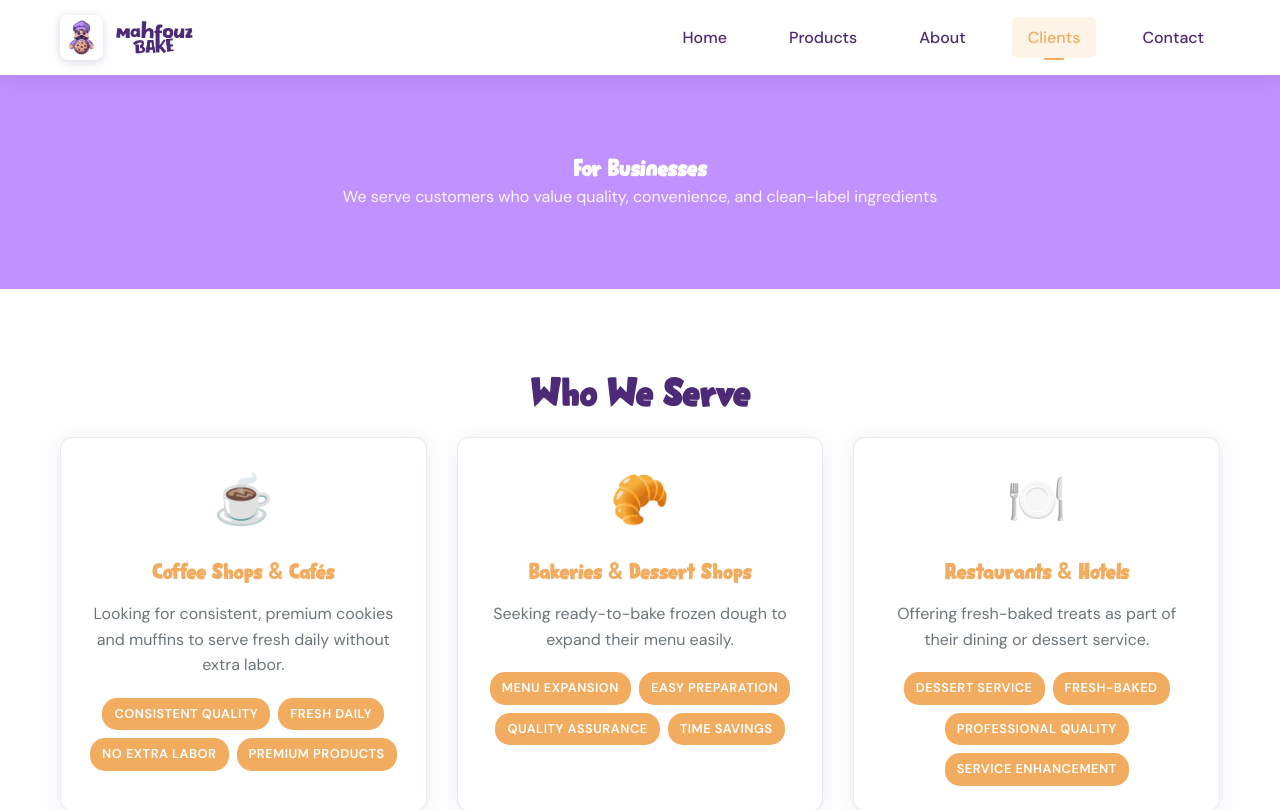
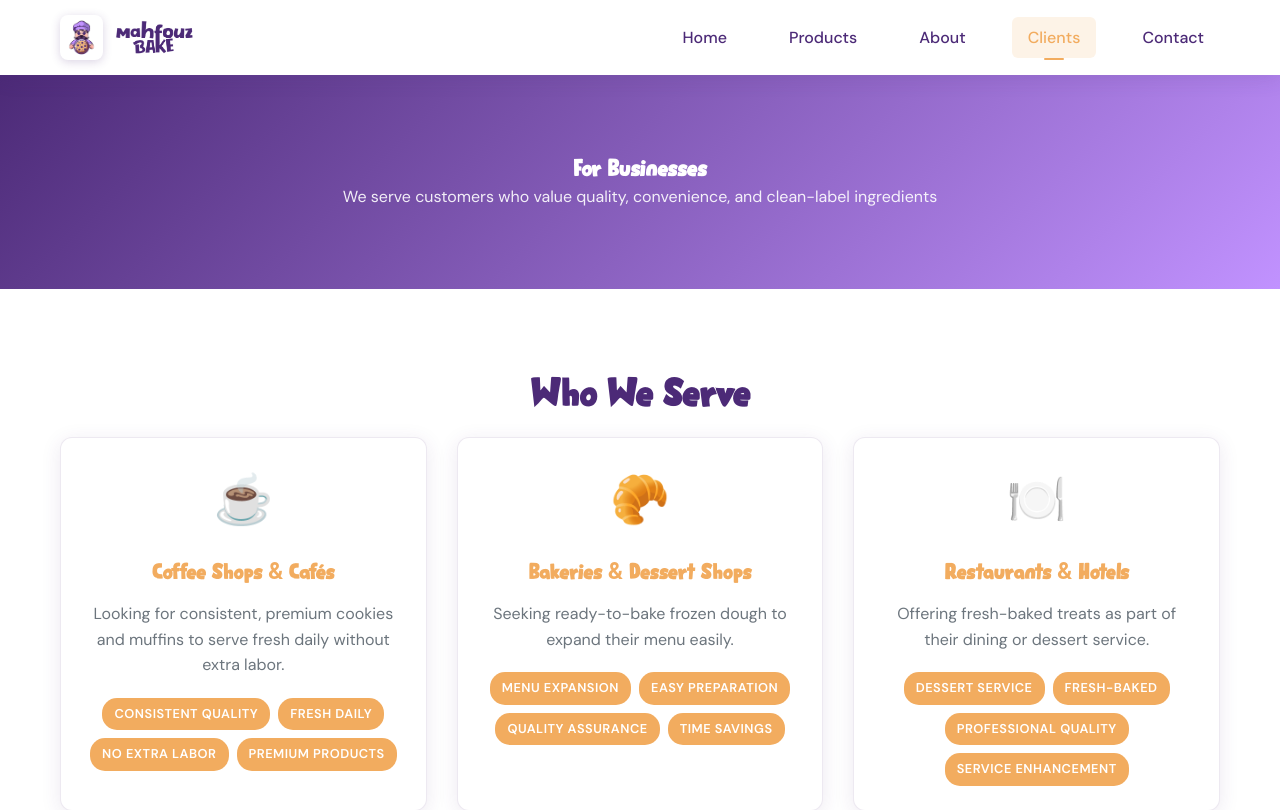
Before and after one commit to mzlad1/mahfouz-bake, a React (Vite) app: page /clients in a window 1280 px wide. Shown: the top 810 px of the page. Built offline with nearby package versions, Linux system fonts and the light colour scheme.

Commit message:
9th commit

```diff
--- a/src/index.css
+++ b/src/index.css
@@ -4,6 +4,7 @@
   --primary: #4c2a77; /* Dark Purple */
   --secondary: #c192ff; /* Lavender */
   --accent: #f2ac5f; /* Warm Orange */
+  --accent-2: #a55a32;
 
   /* Neutral Colors */
   --white: #ffffff;
--- a/src/pages/About.css
+++ b/src/pages/About.css
@@ -1,5 +1,5 @@
 .about-hero {
-  background: linear-gradient(135deg, var(--accent), var(--accent));
+  background: linear-gradient(135deg, var( --accent-2), var(--accent));
   color: var(--white);
   text-align: center;
 }
--- a/src/pages/Clients.css
+++ b/src/pages/Clients.css
@@ -1,5 +1,5 @@
 .clients-hero {
-  background: linear-gradient(135deg, var(--secondary), var(--secondary));
+  background: linear-gradient(135deg, var(--primary), var(--secondary));
   color: var(--white);
   text-align: center;
 }
--- a/src/pages/Contact.css
+++ b/src/pages/Contact.css
@@ -1,5 +1,5 @@
 .contact-hero {
-  background: linear-gradient(135deg, var(--accent), var(--accent));
+  background: linear-gradient(135deg, var(--accent-2), var(--accent));
   color: var(--white);
   text-align: center;
 }
--- a/src/pages/Home.css
+++ b/src/pages/Home.css
@@ -4,6 +4,7 @@
   --primary: #4c2a77; /* Dark Purple */
   --secondary: #c192ff; /* Lavender */
   --accent: #f2ac5f; /* Warm Orange */
+  --accent-2: #a55a32;
 
   /* Neutral Colors */
   --white: #ffffff;
```
